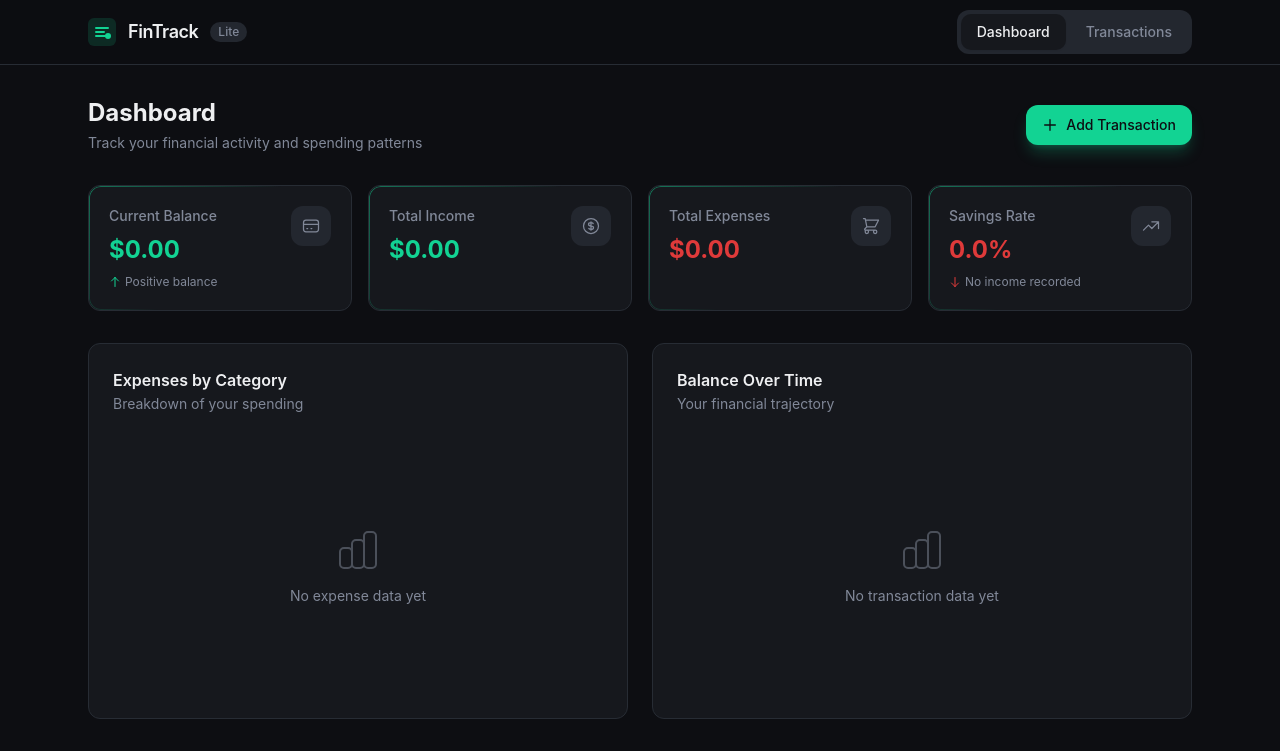
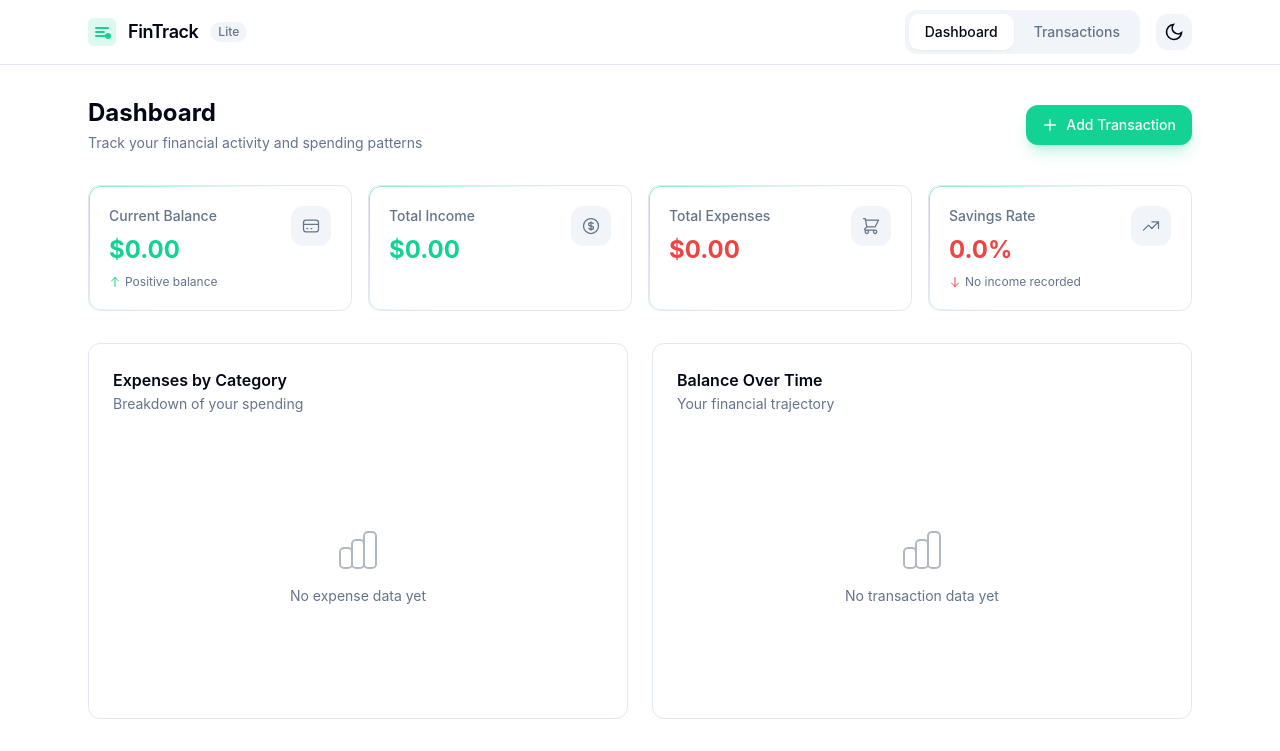
Before and after one commit to allisonzhan/FinTrack-Lite, a React (Create React App) app: page / in a window 1280 px wide. Shown: the top 751 px of the page. Built offline with nearby package versions, Linux system fonts and the light colour scheme.

Commit message:
added dark light setting

```diff
--- a/src/App.tsx
+++ b/src/App.tsx
@@ -1,5 +1,7 @@
 import React, { useState } from 'react';
 import { TransactionProvider } from './context/TransactionContext';
+import { ThemeProvider } from './context/ThemeContext';
+import ThemeToggle from './components/ThemeToggle';
 import Dashboard from './pages/Dashboard';
 import TransactionsPage from './pages/TransactionsPage';
 
@@ -26,11 +28,10 @@ function Logo() {
   );
 }
 
-export default function App() {
+function AppContent() {
   const [page, setPage] = useState<Page>('dashboard');
 
   return (
-    <TransactionProvider>
     <div className="min-h-screen bg-background">
       {/* Navigation */}
       <nav className="sticky top-0 z-40 border-b border-border bg-background/80 backdrop-blur-xl">
@@ -45,6 +46,7 @@ export default function App() {
             </span>
           </div>
 
+          <div className="flex items-center gap-4">
             <div className="flex items-center gap-1 p-1 rounded-lg bg-secondary">
               {(['dashboard', 'transactions'] as Page[]).map((p) => (
                 <button
@@ -59,6 +61,8 @@ export default function App() {
                   {p}
                 </button>
               ))}
+            </div>
+            <ThemeToggle />
           </div>
         </div>
       </nav>
@@ -76,6 +80,15 @@ export default function App() {
         </div>
       </footer>
     </div>
-    </TransactionProvider>
   );
 }
+
+export default function App() {
+  return (
+    <ThemeProvider>
+      <TransactionProvider>
+        <AppContent />
+      </TransactionProvider>
+    </ThemeProvider>
+  );
+}
--- /dev/null
+++ b/src/components/ThemeToggle.tsx
@@ -0,0 +1,32 @@
+import React from 'react';
+import { useTheme } from '../context/ThemeContext';
+
+export default function ThemeToggle() {
+  const { theme, toggleTheme } = useTheme();
+
+  return (
+    <button
+      onClick={toggleTheme}
+      className="p-2 rounded-lg bg-secondary hover:bg-accent transition-colors"
+      aria-label="Toggle theme"
+    >
+      {theme === 'light' ? (
+        <svg width="20" height="20" viewBox="0 0 24 24" fill="none" stroke="currentColor" strokeWidth="2">
+          <path d="M21 12.79A9 9 0 1 1 11.21 3 7 7 0 0 0 21 12.79z"></path>
+        </svg>
+      ) : (
+        <svg width="20" height="20" viewBox="0 0 24 24" fill="none" stroke="currentColor" strokeWidth="2">
+          <circle cx="12" cy="12" r="5"></circle>
+          <line x1="12" y1="1" x2="12" y2="3"></line>
+          <line x1="12" y1="21" x2="12" y2="23"></line>
+          <line x1="4.22" y1="4.22" x2="5.64" y2="5.64"></line>
+          <line x1="18.36" y1="18.36" x2="19.78" y2="19.78"></line>
+          <line x1="1" y1="12" x2="3" y2="12"></line>
+          <line x1="21" y1="12" x2="23" y2="12"></line>
+          <line x1="4.22" y1="19.78" x2="5.64" y2="18.36"></line>
+          <line x1="18.36" y1="5.64" x2="19.78" y2="4.22"></line>
+        </svg>
+      )}
+    </button>
+  );
+}
--- /dev/null
+++ b/src/context/ThemeContext.tsx
@@ -0,0 +1,42 @@
+import React, { createContext, useContext, useEffect, useState } from 'react';
+
+type Theme = 'light' | 'dark';
+
+interface ThemeContextType {
+  theme: Theme;
+  toggleTheme: () => void;
+}
+
+const ThemeContext = createContext<ThemeContextType | undefined>(undefined);
+
+export function ThemeProvider({ children }: { children: React.ReactNode }) {
+  const [theme, setTheme] = useState<Theme>(() => {
+    // Check localStorage or system preference
+    const saved = localStorage.getItem('fintrack_theme') as Theme;
+    if (saved) return saved;
+    return window.matchMedia('(prefers-color-scheme: dark)').matches ? 'dark' : 'light';
+  });
+
+  useEffect(() => {
+    const root = window.document.documentElement;
+    root.classList.remove('light', 'dark');
+    root.classList.add(theme);
+    localStorage.setItem('fintrack_theme', theme);
+  }, [theme]);
+
+  const toggleTheme = () => {
+    setTheme(prev => prev === 'light' ? 'dark' : 'light');
+  };
+
+  return (
+    <ThemeContext.Provider value={{ theme, toggleTheme }}>
+      {children}
+    </ThemeContext.Provider>
+  );
+}
+
+export function useTheme(): ThemeContextType {
+  const ctx = useContext(ThemeContext);
+  if (!ctx) throw new Error('useTheme must be used within ThemeProvider');
+  return ctx;
+}
--- a/src/index.css
+++ b/src/index.css
@@ -4,38 +4,76 @@
 
 @layer base {
   :root {
-    --background: 220 16% 6%;
-    --foreground: 220 10% 94%;
+    --background: 0 0% 100%;
+    --foreground: 222.2 84% 4.9%;
 
-    --card: 220 14% 10%;
-    --card-foreground: 220 10% 94%;
+    --card: 0 0% 100%;
+    --card-foreground: 222.2 84% 4.9%;
 
-    --popover: 220 14% 10%;
-    --popover-foreground: 220 10% 94%;
+    --popover: 0 0% 100%;
+    --popover-foreground: 222.2 84% 4.9%;
 
     --primary: 160 84% 45%;
-    --primary-foreground: 220 16% 6%;
+    --primary-foreground: 210 40% 98%;
 
-    --secondary: 220 14% 16%;
-    --secondary-foreground: 220 10% 94%;
+    --secondary: 210 40% 96%;
+    --secondary-foreground: 222.2 84% 4.9%;
 
-    --muted: 220 14% 16%;
-    --muted-foreground: 220 10% 55%;
+    --muted: 210 40% 96%;
+    --muted-foreground: 215.4 16.3% 46.9%;
 
-    --accent: 160 84% 45%;
-    --accent-foreground: 220 16% 6%;
+    --accent: 210 40% 96%;
+    --accent-foreground: 222.2 84% 4.9%;
 
-    --destructive: 0 72% 55%;
-    --destructive-foreground: 220 10% 94%;
+    --destructive: 0 84.2% 60.2%;
+    --destructive-foreground: 210 40% 98%;
 
     --success: 160 84% 45%;
-    --success-foreground: 220 16% 6%;
+    --success-foreground: 210 40% 98%;
 
     --warning: 38 92% 50%;
-    --warning-foreground: 220 16% 6%;
+    --warning-foreground: 210 40% 98%;
 
-    --border: 220 14% 18%;
-    --input: 220 14% 18%;
+    --border: 214.3 31.8% 91.4%;
+    --input: 214.3 31.8% 91.4%;
+    --ring: 160 84% 45%;
+
+    --radius: 0.75rem;
+  }
+
+  .dark {
+    --background: 222.2 84% 4.9%;
+    --foreground: 210 40% 98%;
+
+    --card: 222.2 84% 4.9%;
+    --card-foreground: 210 40% 98%;
+
+    --popover: 222.2 84% 4.9%;
+    --popover-foreground: 210 40% 98%;
+
+    --primary: 160 84% 45%;
+    --primary-foreground: 222.2 84% 4.9%;
+
+    --secondary: 217.2 32.6% 17.5%;
+    --secondary-foreground: 210 40% 98%;
+
+    --muted: 217.2 32.6% 17.5%;
+    --muted-foreground: 215 20.2% 65.1%;
+
+    --accent: 217.2 32.6% 17.5%;
+    --accent-foreground: 210 40% 98%;
+
+    --destructive: 0 62.8% 30.6%;
+    --destructive-foreground: 210 40% 98%;
+
+    --success: 160 84% 45%;
+    --success-foreground: 222.2 84% 4.9%;
+
+    --warning: 38 92% 50%;
+    --warning-foreground: 222.2 84% 4.9%;
+
+    --border: 217.2 32.6% 17.5%;
+    --input: 217.2 32.6% 17.5%;
     --ring: 160 84% 45%;
 
     --radius: 0.75rem;
--- a/tailwind.config.js
+++ b/tailwind.config.js
@@ -1,5 +1,6 @@
 /** @type {import('tailwindcss').Config} */
 module.exports = {
+  darkMode: 'class',
   content: ['./src/**/*.{js,jsx,ts,tsx}'],
   theme: {
     extend: {
```
Lines whose indentation alone changed are shown as unchanged.
